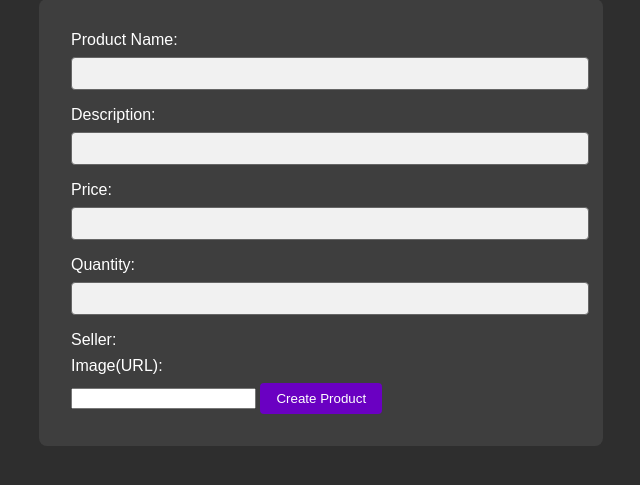
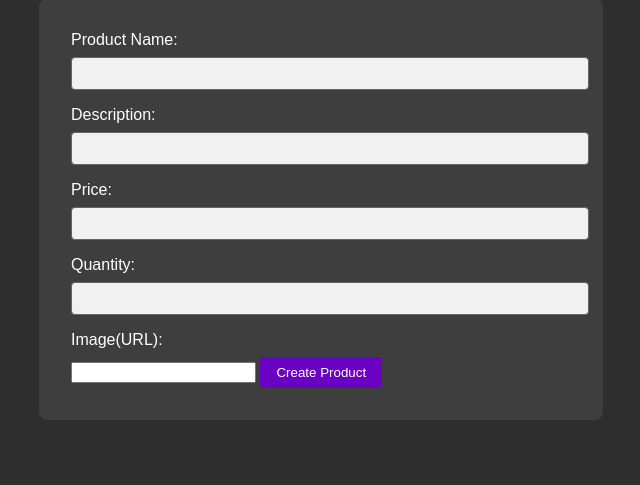
Before and after one commit to jigata120/Projects_oop, a Django app: template marketplace/Marketplace/Market/template/market/create_product.html in a window 1280 px wide. Shown: the part 145-630 px from the top of the page, without its empty margins (319-959 px from the left). Run offline with Django 4.2, Linux system fonts and the light colour scheme; the template is opened without the code that fills it: values that come from a table or form of the project are taken from there, others are empty; parts of the project's set-up code (start-up, migrations or seed data) failed here and were passed over.

Commit message:
return unused label

```diff
--- a/marketplace/Marketplace/Market/template/market/create_product.html
+++ b/marketplace/Marketplace/Market/template/market/create_product.html
@@ -74,8 +74,7 @@
     {{ form.price }}
     <label for="id_quantity">Quantity:</label>
     {{ form.quantity }}
-    <label for="id_seller">Seller:</label>
-    {{ form.seller }}
+
     <label for="id_image">Image(URL):</label>
     {{ form.image }}
     <button type="submit">Create Product</button>
```
